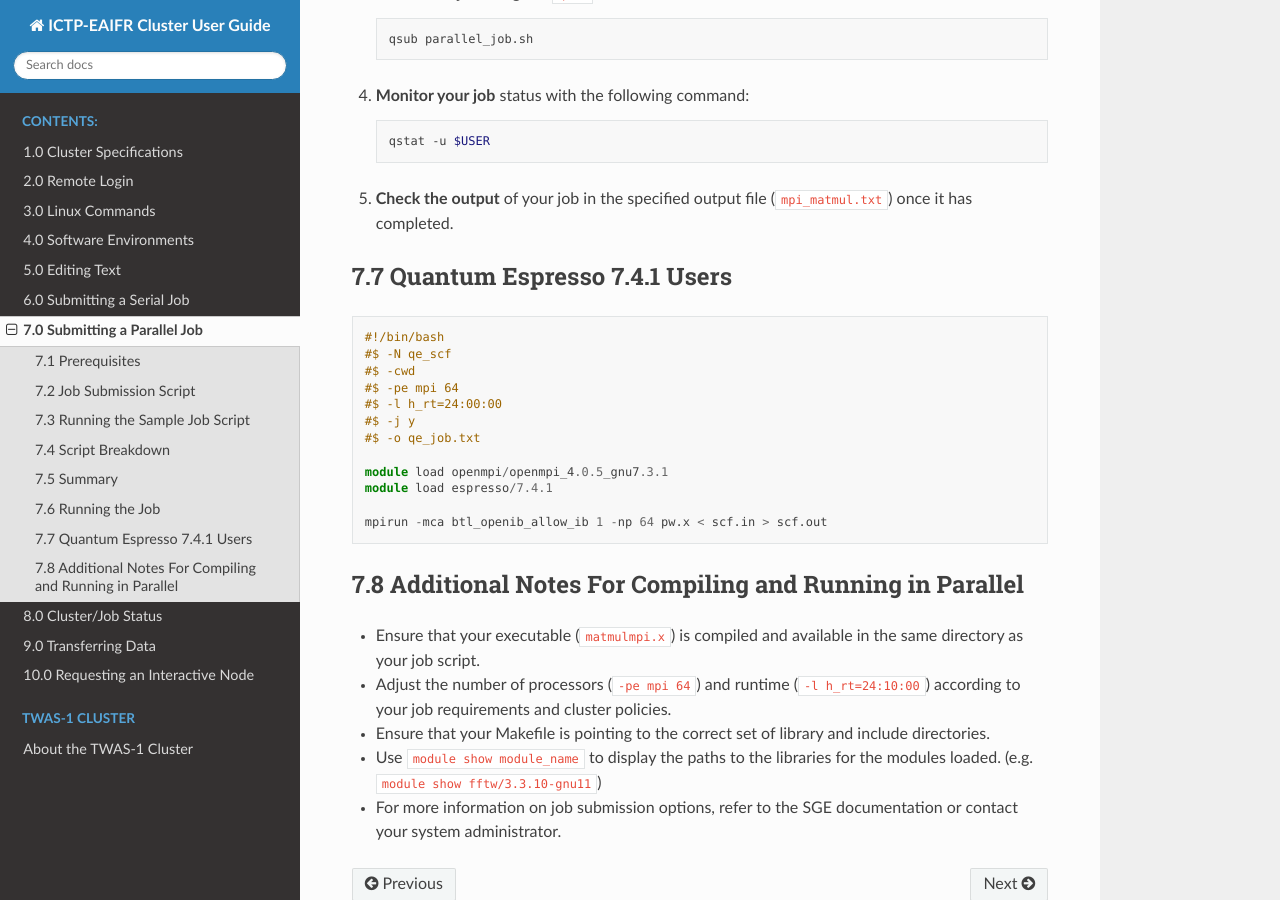
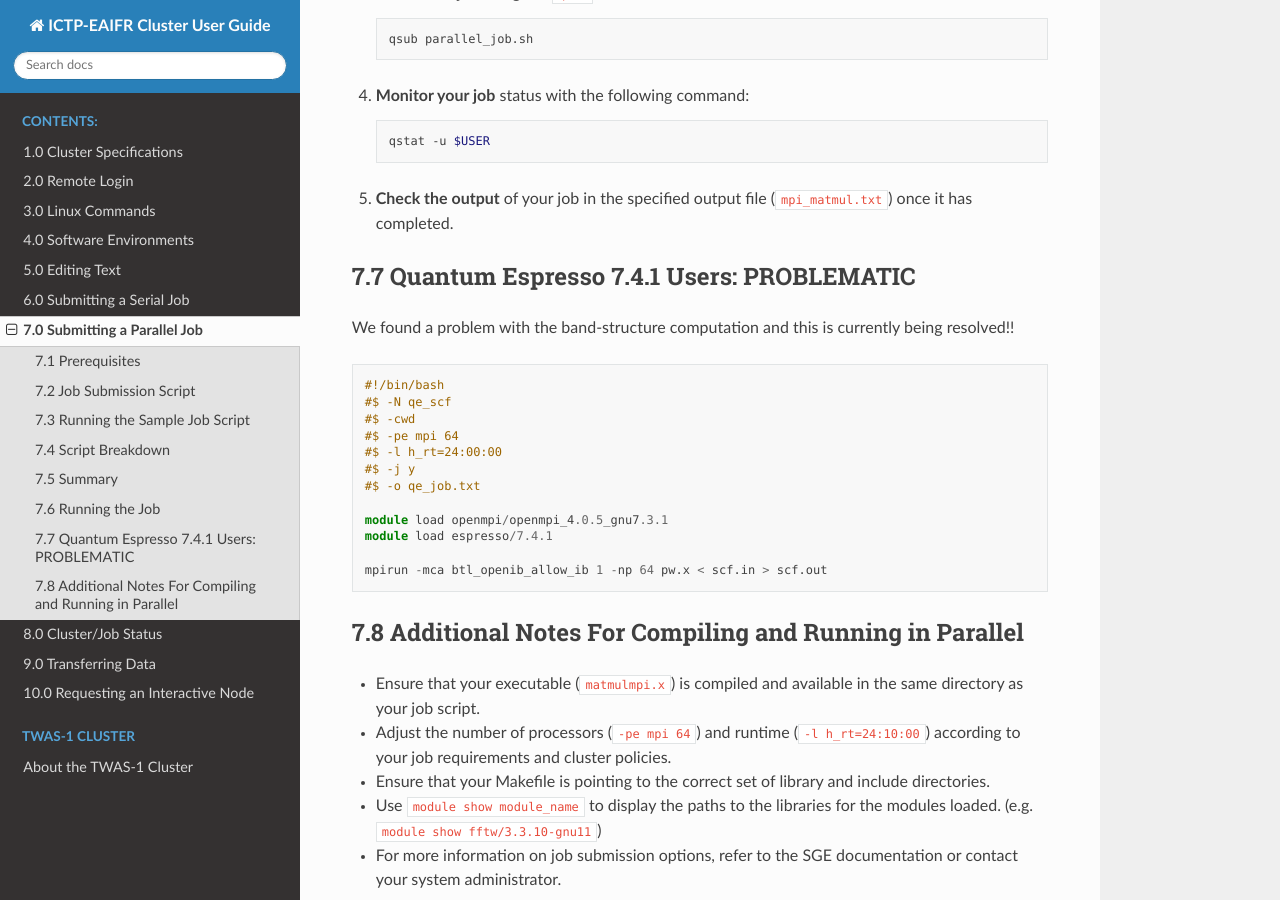
Before and after one commit to eaifrrw/sc-how-to, a Sphinx documentation site: the page built from docs/parallel_jobs.md, in a window 1280 px wide and 900 px high, scrolled down 2452 px. Built offline with Sphinx 7.4.7 and the Read the Docs theme 3.1.0, drawn with Linux system fonts in a browser that asks for light colours; pages that are not in the unit, such as notebooks, are missing from menus.

Commit message:
note added to espresso/7.4.1

````diff
--- a/docs/parallel_jobs.md
+++ b/docs/parallel_jobs.md
@@ -110,7 +110,8 @@ To submit your parallel job, follow these steps:
     ```
 
 5. **Check the output** of your job in the specified output file (`mpi_matmul.txt`) once it has completed.
-## 7.7 Quantum Espresso 7.4.1 Users
+## 7.7 Quantum Espresso 7.4.1 Users: PROBLEMATIC
+We found a problem with the band-structure computation and this is currently being resolved!!
 ```c++
 #!/bin/bash
 #$ -N qe_scf
````
